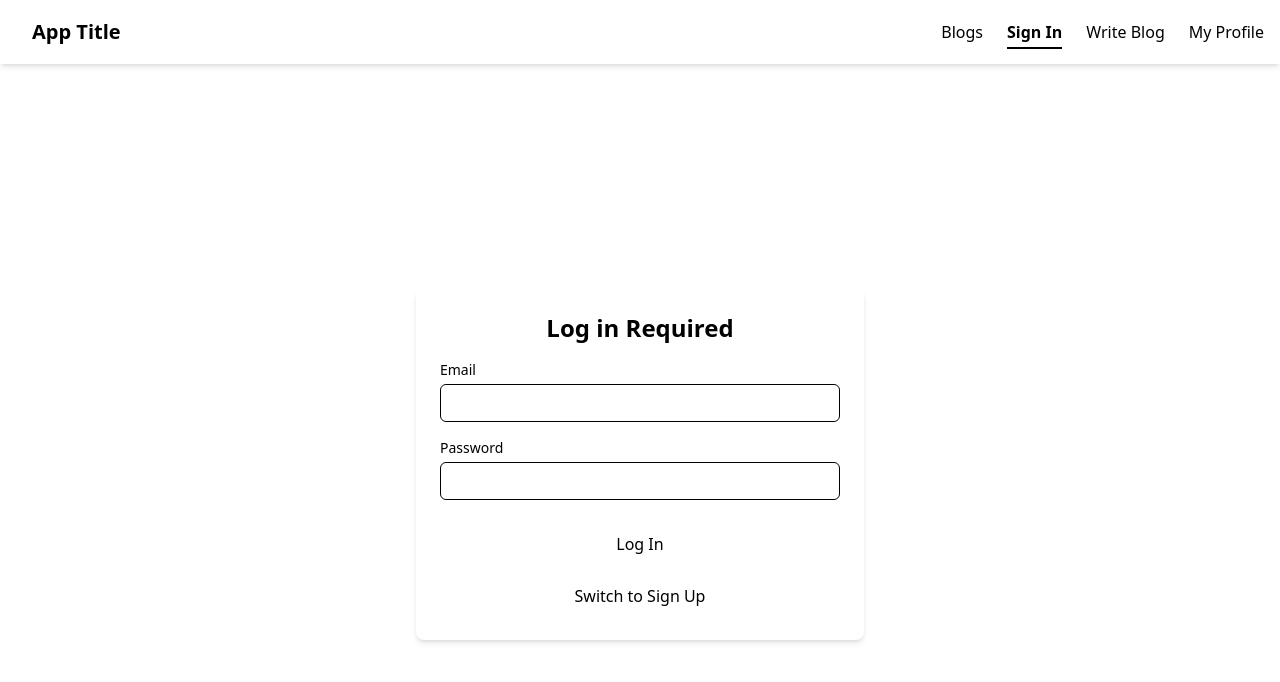
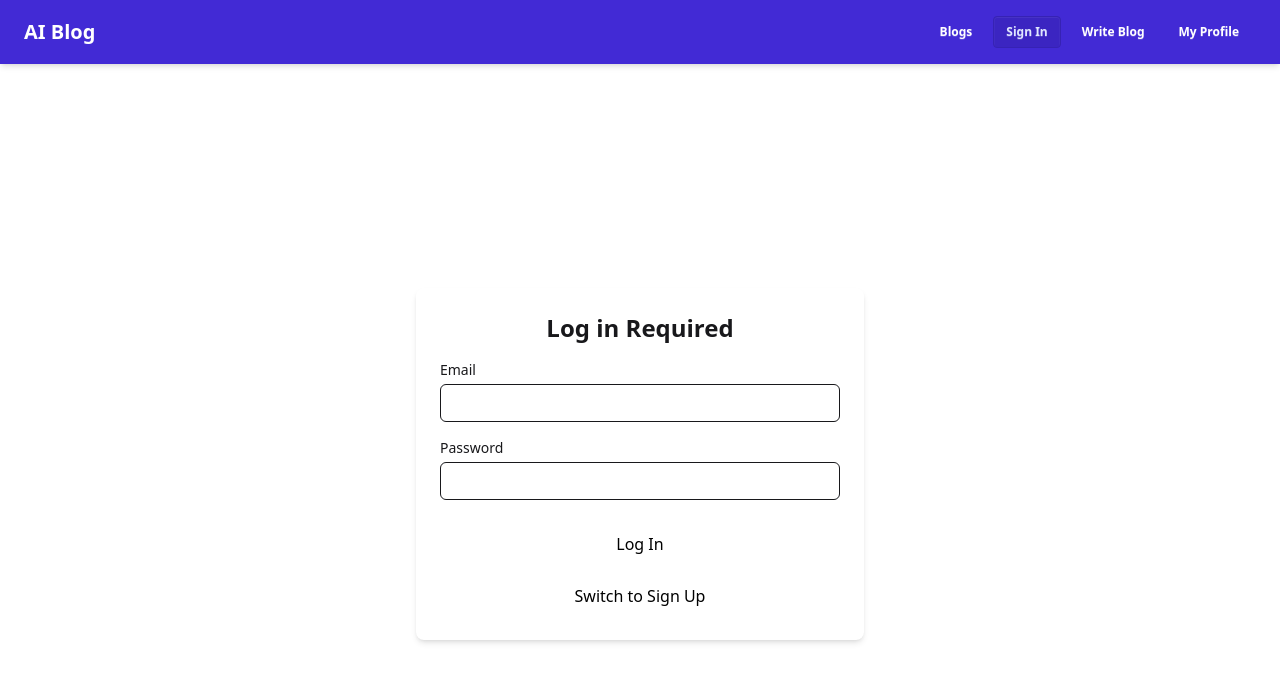
Before and after one commit to Shivam24S/Ai-powered-blog-platform-, a React (Vite) app in the folder frontend/: page / in a window 1280 px wide. Shown: the top 682 px of the page. Built offline with nearby package versions, Linux system fonts and the light colour scheme.

Commit message:
navbar refactored with daisy ui

```diff
--- a/frontend/src/index.css
+++ b/frontend/src/index.css
@@ -1,2 +1,2 @@
 @import "tailwindcss";
-/* @plugin "daisyui"; */
+@plugin "daisyui";
--- a/frontend/src/routes/MainHeader.jsx
+++ b/frontend/src/routes/MainHeader.jsx
@@ -1,9 +1,9 @@
-import React from "react";
-
 const MainHeader = ({ children }) => {
   return (
-    <header className="w-full h-16 fixed top-0 left-0 bg-primary-600 shadow-md px-4 z-50">
-      <div className="flex items-center justify-between h-full">{children}</div>
+    <header className="navbar bg-primary text-white shadow-md fixed top-0 left-0 right-0 z-50">
+      <div className="container mx-auto flex justify-between items-center px-4">
+        {children}
+      </div>
     </header>
   );
 };
--- a/frontend/src/routes/MainNavigation.jsx
+++ b/frontend/src/routes/MainNavigation.jsx
@@ -6,24 +6,37 @@ const MainNavigation = () => {
   return (
     <>
       <MainHeader>
-        {/* Mobile menu button - hidden on large screens */}
-        <button className="flex flex-col gap-1 md:hidden">
-          <span className="w-6 h-0.5 bg-black"></span>
-          <span className="w-6 h-0.5 bg-black"></span>
-          <span className="w-6 h-0.5 bg-black"></span>
-        </button>
+        {/* Mobile hamburger menu - shown only on mobile */}
+        <div className="md:hidden">
+          <button className="btn btn-ghost btn-square">
+            <svg
+              xmlns="http://www.w3.org/2000/svg"
+              className="h-6 w-6"
+              fill="none"
+              viewBox="0 0 24 24"
+              stroke="currentColor"
+            >
+              <path
+                strokeLinecap="round"
+                strokeLinejoin="round"
+                strokeWidth="2"
+                d="M4 6h16M4 12h16M4 18h16"
+              />
+            </svg>
+          </button>
+        </div>
 
-        {/* Logo or title */}
-        <h1 className="text-black text-xl font-bold ml-4">App Title</h1>
+        {/* Logo / App Title */}
+        <h1 className="text-xl font-bold text-white">AI Blog</h1>
 
-        {/* Navigation links - hidden on small screens */}
-        <nav className="hidden md:block ml-auto">
+        {/* Nav links - shown only on md+ screens */}
+        <nav className="hidden md:flex ml-auto gap-4">
           <NavLinks />
         </nav>
       </MainHeader>
 
-      {/* Page content below the fixed header */}
-      <main className="mt-16 px-4 w-full">
+      {/* Main content below the fixed header */}
+      <main className="mt-16 px-4 w-full max-w-6xl mx-auto">
         <Outlet />
       </main>
     </>
--- a/frontend/src/routes/NavLinks.jsx
+++ b/frontend/src/routes/NavLinks.jsx
@@ -1,57 +1,29 @@
-import React from "react";
 import { NavLink } from "react-router-dom";
+
+const links = [
+  { to: "blogs", label: "Blogs" },
+  { to: "/", label: "Sign In" },
+  { to: "writeBlog", label: "Write Blog" },
+  { to: "profile", label: "My Profile" },
+];
 
 const NavLinks = () => {
   return (
-    <ul className="flex gap-6 items-center text-black">
-      <li>
+    <ul className="menu menu-horizontal px-1 gap-2 text-white">
+      {links.map(({ to, label }) => (
+        <li key={to}>
           <NavLink
-          to="blogs"
+            to={to}
             className={({ isActive }) =>
               isActive
-              ? "text-accent-500 font-semibold border-b-2 border-accent-500 pb-1"
-              : "hover:text-accent-500 transition-colors duration-200"
+                ? "btn btn-sm btn-active btn-primary font-semibold"
+                : "btn btn-sm btn-ghost hover:bg-primary hover:text-white"
             }
           >
-          Blogs
+            {label}
           </NavLink>
         </li>
-      <li>
-        <NavLink
-          to="/"
-          className={({ isActive }) =>
-            isActive
-              ? "text-accent-500 font-semibold border-b-2 border-accent-500 pb-1"
-              : "hover:text-accent-500 transition-colors duration-200"
-          }
-        >
-          Sign In
-        </NavLink>
-      </li>
-      <li>
-        <NavLink
-          to="writeBlog"
-          className={({ isActive }) =>
-            isActive
-              ? "text-accent-500 font-semibold border-b-2 border-accent-500 pb-1"
-              : "hover:text-accent-500 transition-colors duration-200"
-          }
-        >
-          Write Blog
-        </NavLink>
-      </li>
-      <li>
-        <NavLink
-          to="profile"
-          className={({ isActive }) =>
-            isActive
-              ? "text-accent-500 font-semibold border-b-2 border-accent-500 pb-1"
-              : "hover:text-accent-500 transition-colors duration-200"
-          }
-        >
-          My Profile
-        </NavLink>
-      </li>
+      ))}
     </ul>
   );
 };
```
Lines whose indentation alone changed are shown as unchanged.
